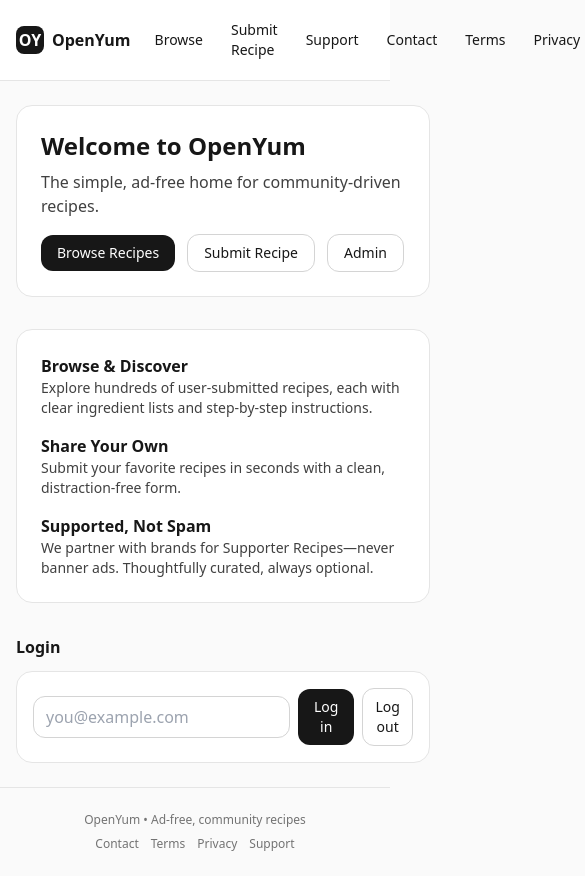
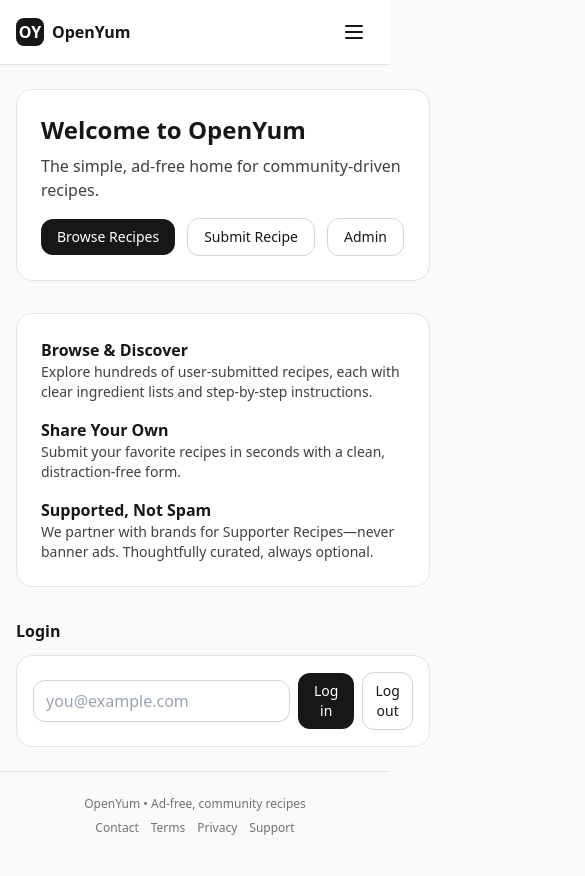
Before and after one commit to goboldstudio/openyum, a React (Vite) app: page / in a window 390 px wide. Shown: the whole page, 585 px wide, since content can reach past the window. Built offline with nearby package versions, Linux system fonts and the light colour scheme.

Commit message:
Add responsive navigation with mobile menu and auth buttons

```diff
--- a/src/App.jsx
+++ b/src/App.jsx
@@ -1,4 +1,4 @@
-import React from 'react'
+import React, { useState } from 'react'
 import { Routes, Route, NavLink } from 'react-router-dom'
 import Home from './pages/Home.jsx'
 import Browse from './pages/Browse.jsx'
@@ -10,16 +10,24 @@ import Privacy from './pages/Privacy.jsx'
 import Support from './pages/Support.jsx'
 import Recipe from './pages/Recipe.jsx'
 
-function NavItem({ to, children }){
+function NavItem({ to, children, onClick }){
   return (
-    <NavLink to={to} className={({isActive}) =>
+    <NavLink
+      to={to}
+      onClick={onClick}
+      className={({ isActive }) =>
         'px-3 py-2 rounded-lg text-sm ' +
         (isActive ? 'bg-neutral-200' : 'hover:bg-neutral-100')
-    }>{children}</NavLink>
+      }
+    >
+      {children}
+    </NavLink>
   )
 }
 
 export default function App(){
+  const [mobileOpen, setMobileOpen] = useState(false)
+
   return (
     <div className="min-h-screen bg-neutral-50 text-neutral-900">
       <header className="sticky top-0 z-10 bg-white/90 backdrop-blur border-b border-neutral-200">
@@ -28,7 +36,8 @@ export default function App(){
             <div className="h-7 w-7 rounded-lg bg-neutral-900 text-white grid place-items-center">OY</div>
             <span>OpenYum</span>
           </div>
-          <nav className="ml-auto flex items-center gap-1">
+          <div className="ml-auto flex items-center gap-1">
+            <nav className="hidden sm:flex items-center gap-1">
               <NavItem to="/browse">Browse</NavItem>
               <NavItem to="/submit">Submit Recipe</NavItem>
               <NavItem to="/support">Support</NavItem>
@@ -36,7 +45,55 @@ export default function App(){
               <NavItem to="/terms">Terms</NavItem>
               <NavItem to="/privacy">Privacy</NavItem>
             </nav>
+            <div className="hidden sm:flex items-center gap-1 ml-2">
+              <NavItem to="/login">Login</NavItem>
+              <NavItem to="/signup">Sign Up</NavItem>
             </div>
+            <button
+              className="sm:hidden p-2"
+              onClick={() => setMobileOpen((v) => !v)}
+              aria-label="Toggle menu"
+            >
+              <svg
+                className="h-6 w-6"
+                fill="none"
+                stroke="currentColor"
+                strokeWidth="2"
+                viewBox="0 0 24 24"
+              >
+                <path strokeLinecap="round" strokeLinejoin="round" d="M4 6h16M4 12h16M4 18h16" />
+              </svg>
+            </button>
+          </div>
+        </div>
+        {mobileOpen && (
+          <nav className="sm:hidden px-4 pb-4 flex flex-col gap-1 border-t border-neutral-200">
+            <NavItem to="/browse" onClick={() => setMobileOpen(false)}>
+              Browse
+            </NavItem>
+            <NavItem to="/submit" onClick={() => setMobileOpen(false)}>
+              Submit Recipe
+            </NavItem>
+            <NavItem to="/support" onClick={() => setMobileOpen(false)}>
+              Support
+            </NavItem>
+            <NavItem to="/contact" onClick={() => setMobileOpen(false)}>
+              Contact
+            </NavItem>
+            <NavItem to="/terms" onClick={() => setMobileOpen(false)}>
+              Terms
+            </NavItem>
+            <NavItem to="/privacy" onClick={() => setMobileOpen(false)}>
+              Privacy
+            </NavItem>
+            <NavItem to="/login" onClick={() => setMobileOpen(false)}>
+              Login
+            </NavItem>
+            <NavItem to="/signup" onClick={() => setMobileOpen(false)}>
+              Sign Up
+            </NavItem>
+          </nav>
+        )}
       </header>
 
       <main className="mx-auto max-w-6xl px-4 py-6">
```
Lines whose indentation alone changed are shown as unchanged.
